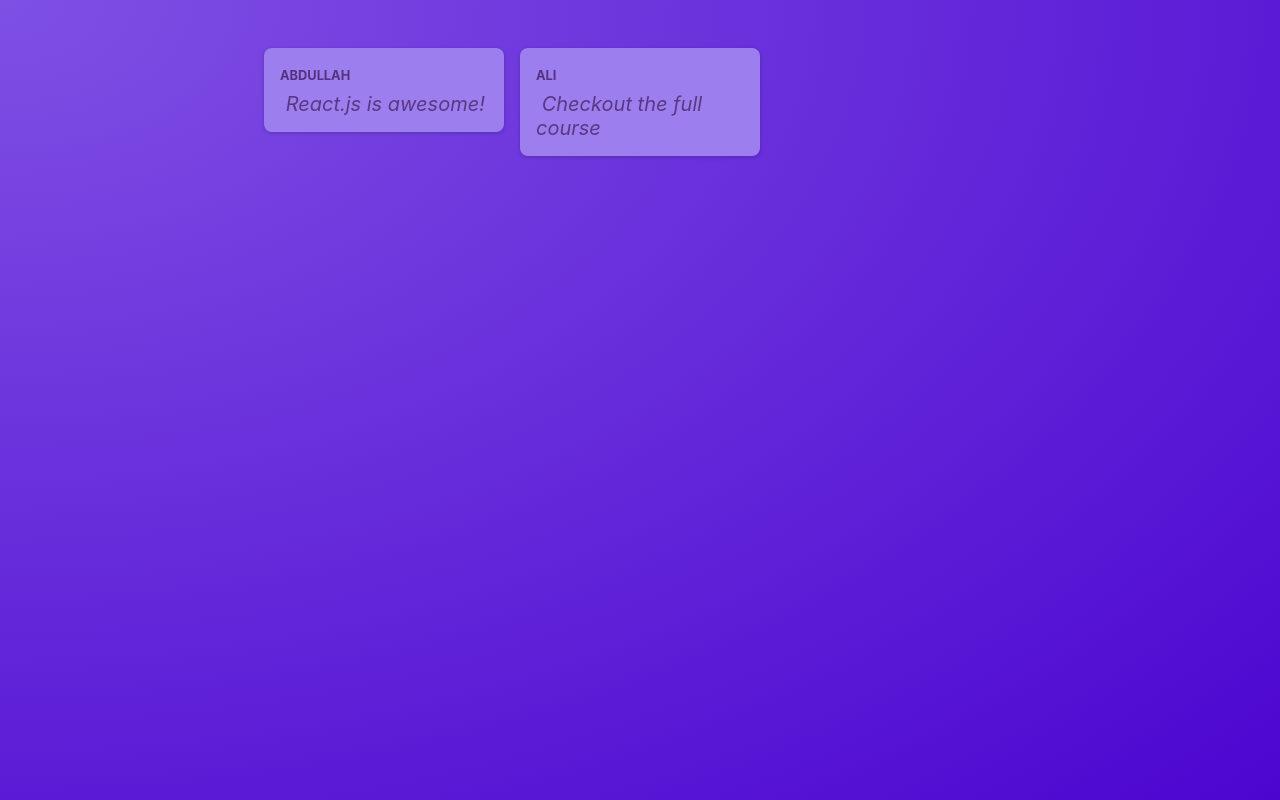
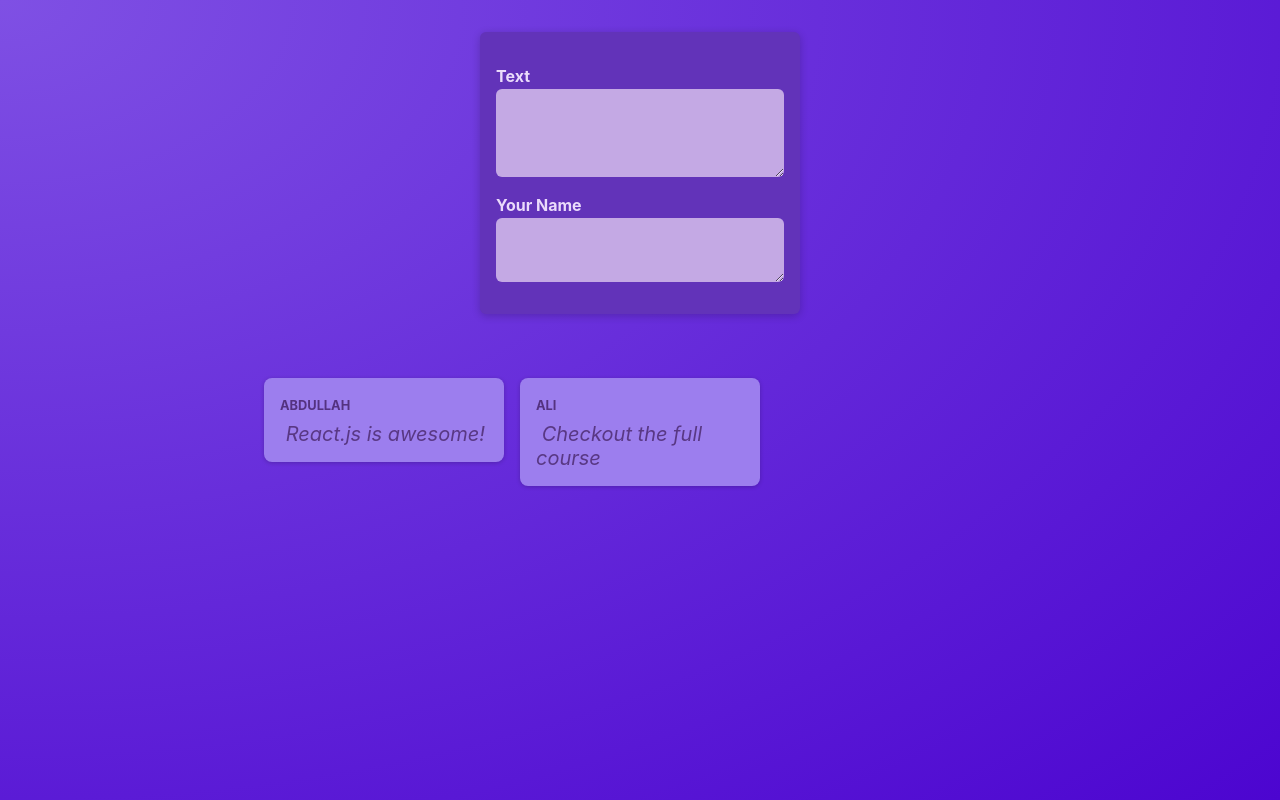
Before and after one commit to 3bd-allah/React-Poster, a React (Create React App) app: page / in a window 1280 px wide. Built offline with nearby package versions, Linux system fonts and the light colour scheme.

Commit message:
preparing for state management

```diff
--- /dev/null
+++ b/src/components/NewPost.js
@@ -0,0 +1,23 @@
+import classes from './NewPost.module.css'
+import React from 'react'
+
+const NewPost = () => {
+    const changeTextHandler = (event)=>{
+        console.log(event.target.value)
+    }
+  return (
+    <form className={classes.form}>
+        <p>
+            <label htmlFor="body">Text</label>
+            <textarea id = "body" required rows={3} onChange={changeTextHandler}></textarea>
+        </p>
+        <p>
+            <label htmlFor="name"> Your Name</label>
+            <textarea id = "name" type="text" required></textarea>
+        </p>
+    </form>
+)
+
+}
+
+export default NewPost
--- /dev/null
+++ b/src/components/NewPost.module.css
@@ -0,0 +1,55 @@
+.form {
+    background-color: #6233b9;
+    padding: 1rem;
+    width: 20rem;
+    margin: 2rem auto;
+    border-radius: 6px;
+    box-shadow: 0 2px 8px rgba(0, 0, 0, 0.2);
+  }
+
+  .form label {
+    display: block;
+    margin-bottom: 0.05rem;
+    color: #eadbfb;
+    font-weight: bold;
+  }
+
+  .form input,
+  .form textarea {
+    display: block;
+    width: 100%;
+    font: inherit;
+    padding: 0.5rem;
+    border-radius: 6px;
+    border: none;
+    background-color: #c4a9e4;
+    color: #28262c;
+  }
+
+  .actions {
+    display: flex;
+    justify-content: flex-end;
+    gap: 0.5rem;
+  }
+
+  .actions button {
+    cursor: pointer;
+    font: inherit;
+    padding: 0.5rem 1.5rem;
+    border: none;
+    border-radius: 4px;
+    background-color: #34036c;
+    color: #e5d5f7;
+  }
+
+  .actions button:hover {
+    background-color: #23014a;
+  }
+
+  .actions button[type='button'] {
+    background-color: transparent;
+  }
+
+  .actions button[type='button']:hover {
+    color: #d1bee6;
+  }
--- a/src/components/PostList.js
+++ b/src/components/PostList.js
@@ -1,17 +1,17 @@
 import React from "react";
 import Post from "./Post";
 import classes from "./PostList.module.css";
+import NewPost from "./NewPost";
 
 const PostList = () => {
   return (
+ <>
+    <NewPost />
     <ul className={classes.posts}>
-      <li>
-        <Post name="Abdullah" content="React.js is awesome!" />
-      </li>
-      <li>
-        <Post name="Ali" content="Checkout the full course" />
-      </li>
+      <li><Post name="Abdullah" content="React.js is awesome!" /></li>
+      <li><Post name="Ali" content="Checkout the full course" /></li>
     </ul>
+</>
   );
 };
 
```
